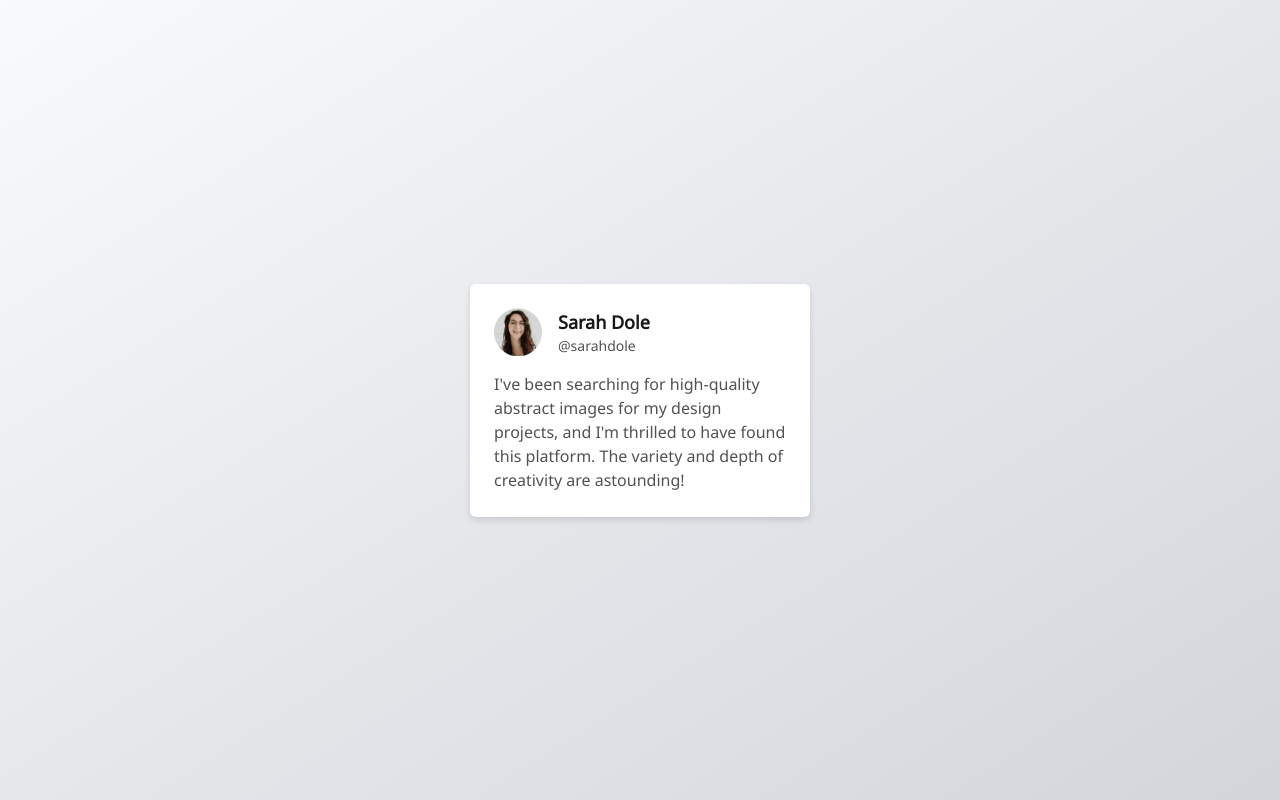
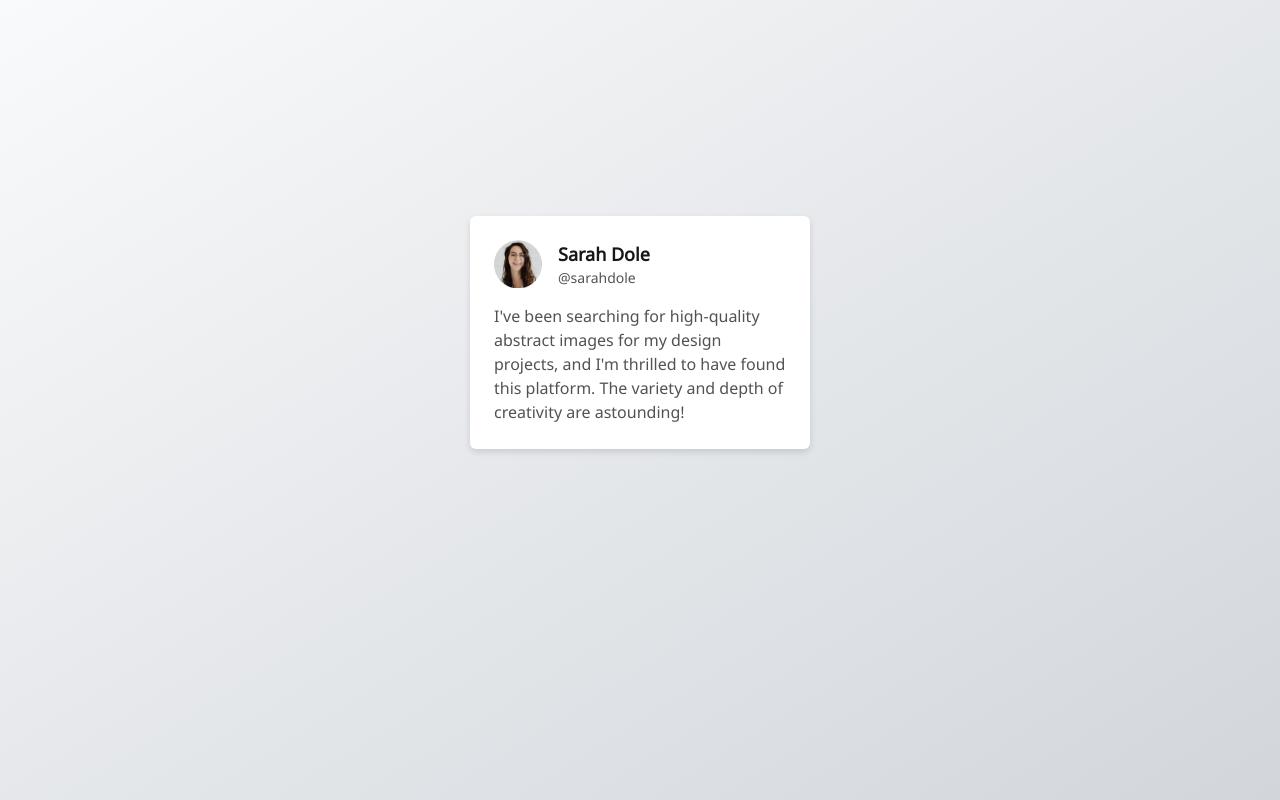
Before and after one commit to hashim-baig/testimonial-card, a Next.js app: page / in a window 1280 px wide. Built offline with nearby package versions, Linux system fonts and the light colour scheme.

Commit message:
margins fixed

```diff
--- a/src/components/organisms/TestimonialCard.tsx
+++ b/src/components/organisms/TestimonialCard.tsx
@@ -9,7 +9,7 @@ type TestimonialCardProps = {
 }
 
 const TestimonialCard = ({imgUrl, name, username, testimonial} :TestimonialCardProps) => (
-    <figure className="bg-white drop-shadow-md w-[340px] h-[233px] rounded-md p-6 font-noto">
+    <figure className="bg-white drop-shadow-md w-[340px] h-[233px] rounded-md p-6 font-noto mt-[200px] mb-[335px]">
         <figcaption className="flex flex-col justify-center gap-4">
             <AvatarProfile
                 imgUrl={imgUrl}
```
